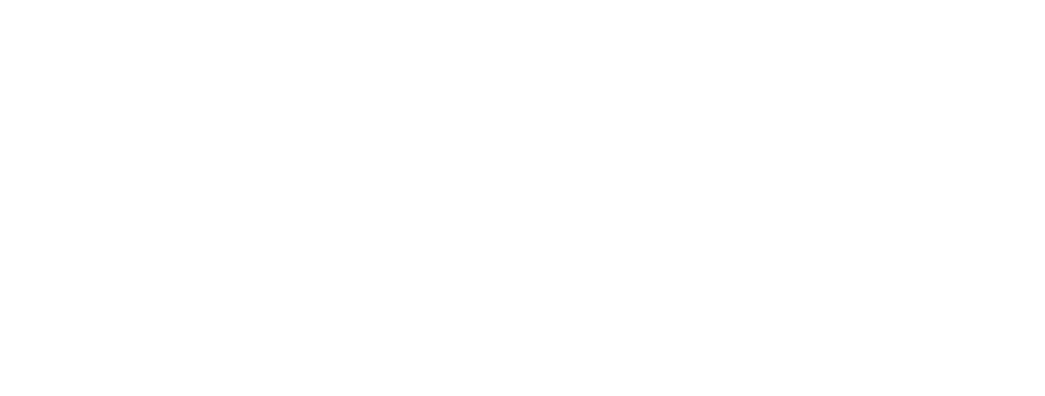
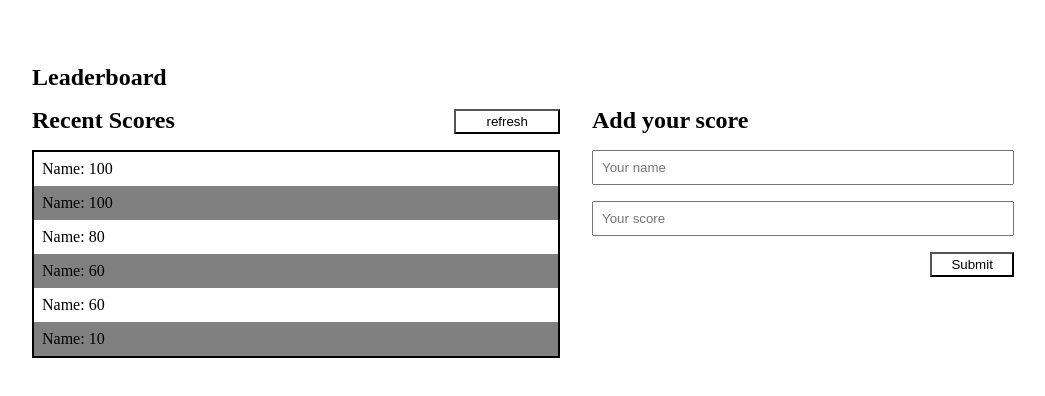
Before and after one commit to ProgramKingAbel/Leaderboard, a website built with webpack: page src/index.html in a window 1280 px wide. Shown: the whole page, without its empty margins (64-1109 px from the left). Built offline with nearby package versions, Linux system fonts and the light colour scheme.

Commit message:
Implement Markup and some css styling

```diff
--- a/src/index.html
+++ b/src/index.html
@@ -8,6 +8,32 @@
     <title>Leaderboard</title>
 </head>
 <body>
-    <!-- We will work with gitflow, this is our development branch and now master -->
+    <section>
+        <h1 class="title">Leaderboard</h1>
+        <div class="content">
+            <div class="display">
+
+            <div class="heading">
+                <h2>Recent Scores</h2>
+                <button class="refresh btn">refresh</button>
+
+             </div>
+                <ul class="all-scores">
+                    <li class="list-item">Name: 100</li>
+                    <li class="list-item">Name: 100</li>
+                    <li class="list-item">Name: 80</li>
+                    <li class="list-item">Name: 60</li>
+                    <li class="list-item">Name: 60</li>
+                    <li class="list-item">Name: 10</li>
+                </ul>
+            </div>
+            <div class="user-input">
+                <h2>Add your score</h2>
+                <input type="text" name="name" id="name" placeholder="Your name">
+                <input type="number" name="score" id="score" placeholder="Your score">
+                <button class="btn" type="submit">Submit</button>
+            </div>
+        </div>
+       </section>
 </body>
 </html>
--- a/src/styles/main.css
+++ b/src/styles/main.css
@@ -6,3 +6,56 @@
   text-decoration: none;
   box-sizing: border-box;
 }
+
+section {
+  width: 85%;
+  margin: 4rem auto;
+}
+
+.heading {
+  display: flex;
+  justify-content: space-between;
+  margin-bottom: 1rem;
+}
+
+.content {
+  display: grid;
+  grid-template-columns: 1fr 1fr;
+  gap: 2rem;
+  margin: 1rem 0;
+}
+
+.all-scores {
+  border: 2px solid black;
+}
+
+.list-item {
+  padding: 0.5rem;
+}
+
+.list-item:nth-child(even) {
+  background-color: gray;
+}
+
+.user-input {
+  width: 80%;
+  display: flex;
+  flex-direction: column;
+}
+
+.user-input h2,
+input {
+  margin-bottom: 1rem;
+}
+
+input {
+  padding: 0.5rem;
+}
+
+.btn {
+  width: 20%;
+  align-self: flex-end;
+  padding: 0.2rem;
+  background: transparent;
+  cursor: pointer;
+}
```
Also changed, not shown: src/index.js (line endings or trailing spaces).
